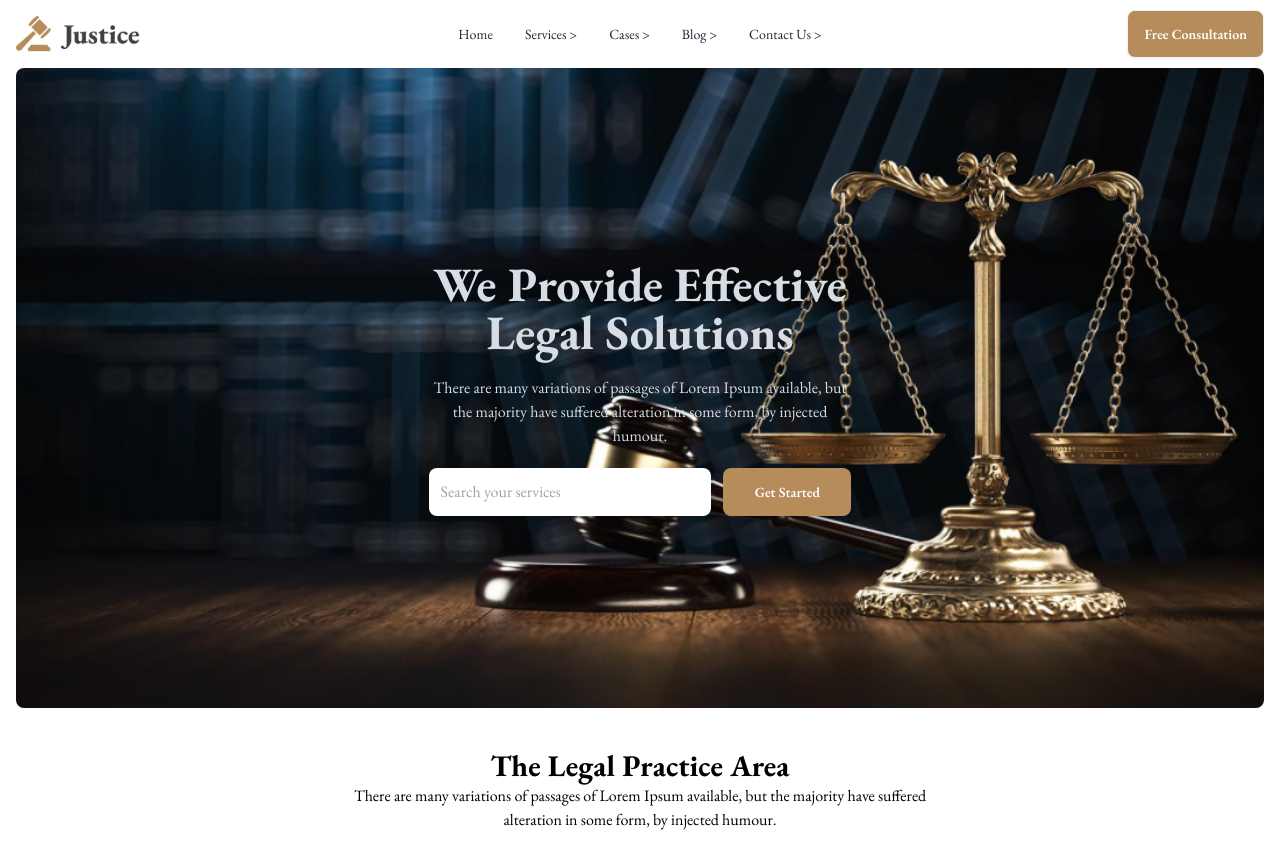
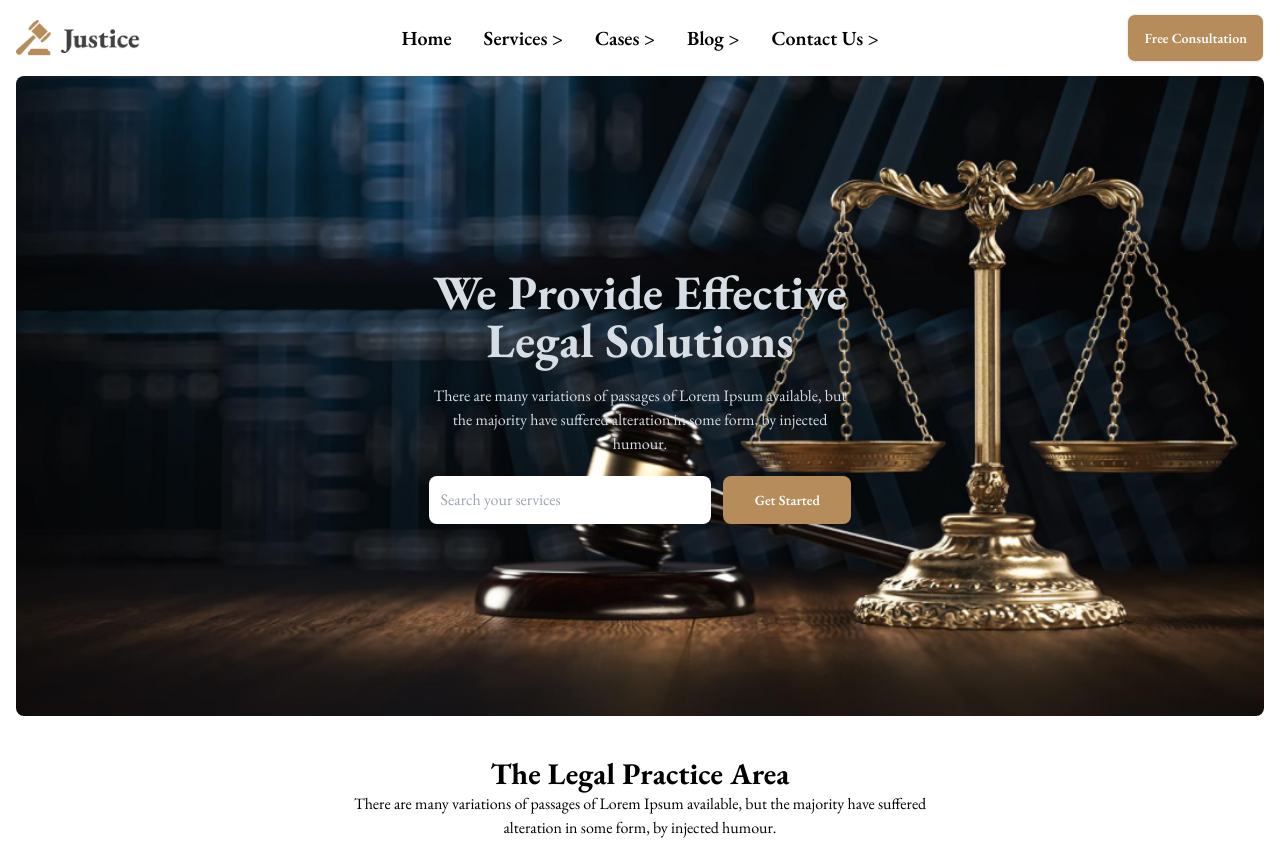
Before and after one commit to mdrifatshahriar1125/Legal-Solutions-with-TailwindCSS-and-daisyUI, a plain HTML site: page index.html in a window 1280 px wide. Shown: the top 843 px of the page. Drawn offline with nearby package versions, Linux system fonts and the light colour scheme.

Commit message:
font nav font edited

```diff
--- a/index.html
+++ b/index.html
@@ -63,7 +63,7 @@
                 tabindex="0"
                 class="menu menu-sm dropdown-content bg-base-100 rounded-box z-[1] mt-3 w-52 p-2 shadow"
               >
-                <li><a>Home</a></li>
+                <li class="text-xl"><a>Home</a></li>
                 <!-- <li>
                   <a>Services ></a>
                   <ul class="p-2">
@@ -82,7 +82,7 @@
           </div>
           <div class="navbar-center hidden lg:flex">
             <ul class="menu menu-horizontal px-1">
-              <li><a>Home</a></li>
+              <li class="text-xl text-black font-semibold"><a>Home</a></li>
               <!-- <li>
                 <details>
                   <summary>Services ></summary>
@@ -92,11 +92,11 @@
                   </ul>
                 </details>
             </li> -->
-              <li><a>Services ></a></li>
-              <li><a>Cases ></a></li>
-              <li><a>Blog ></a></li>
+              <li class="text-xl text-black font-semibold"><a>Services ></a></li>
+              <li class="text-xl text-black font-semibold"><a>Cases ></a></li>
+              <li class="text-xl text-black font-semibold"><a>Blog ></a></li>
 
-              <li><a>Contact Us ></a></li>
+              <li class="text-xl text-black font-semibold"><a>Contact Us ></a></li>
             </ul>
           </div>
           <div class="navbar-end">
```
